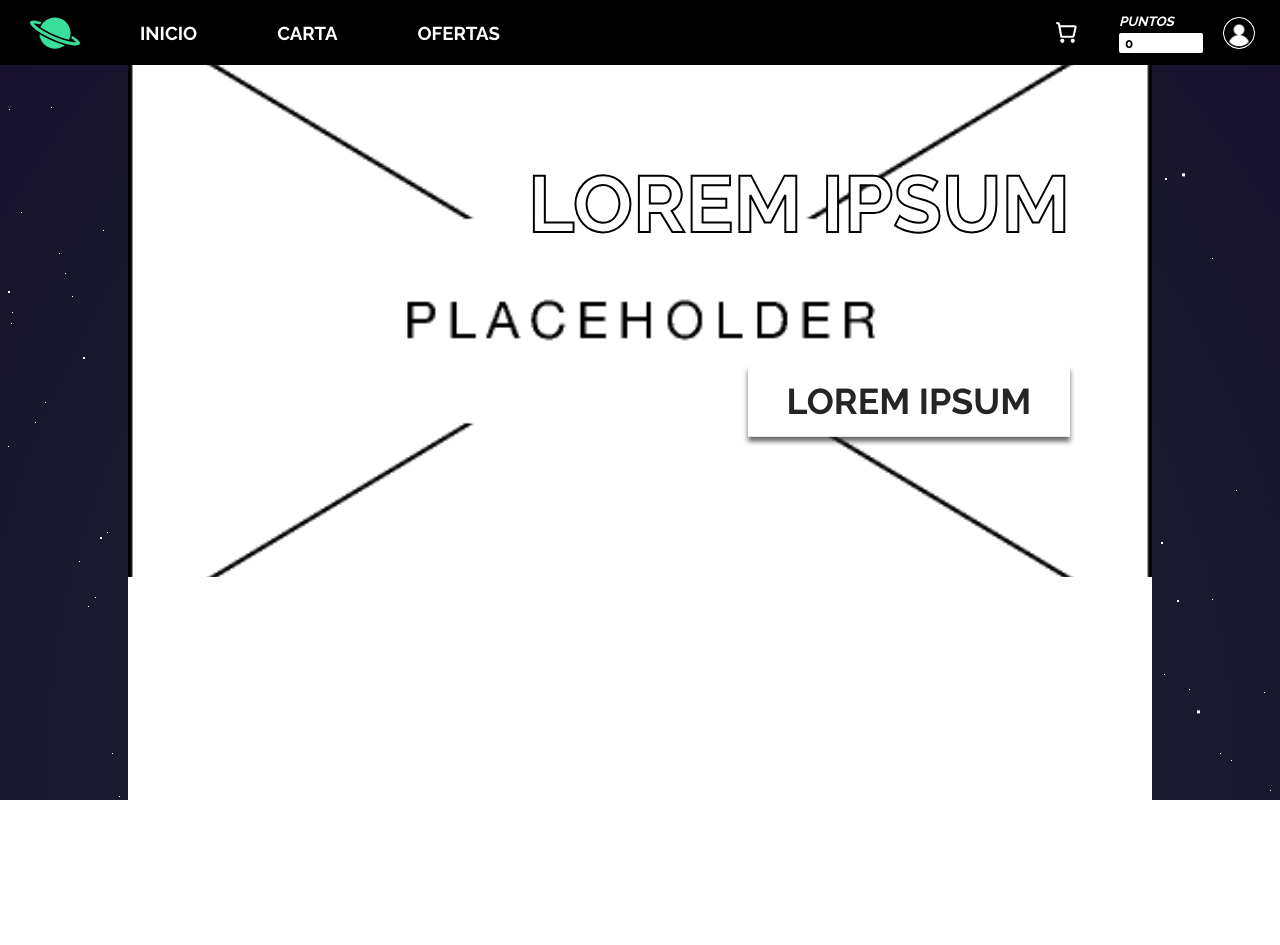
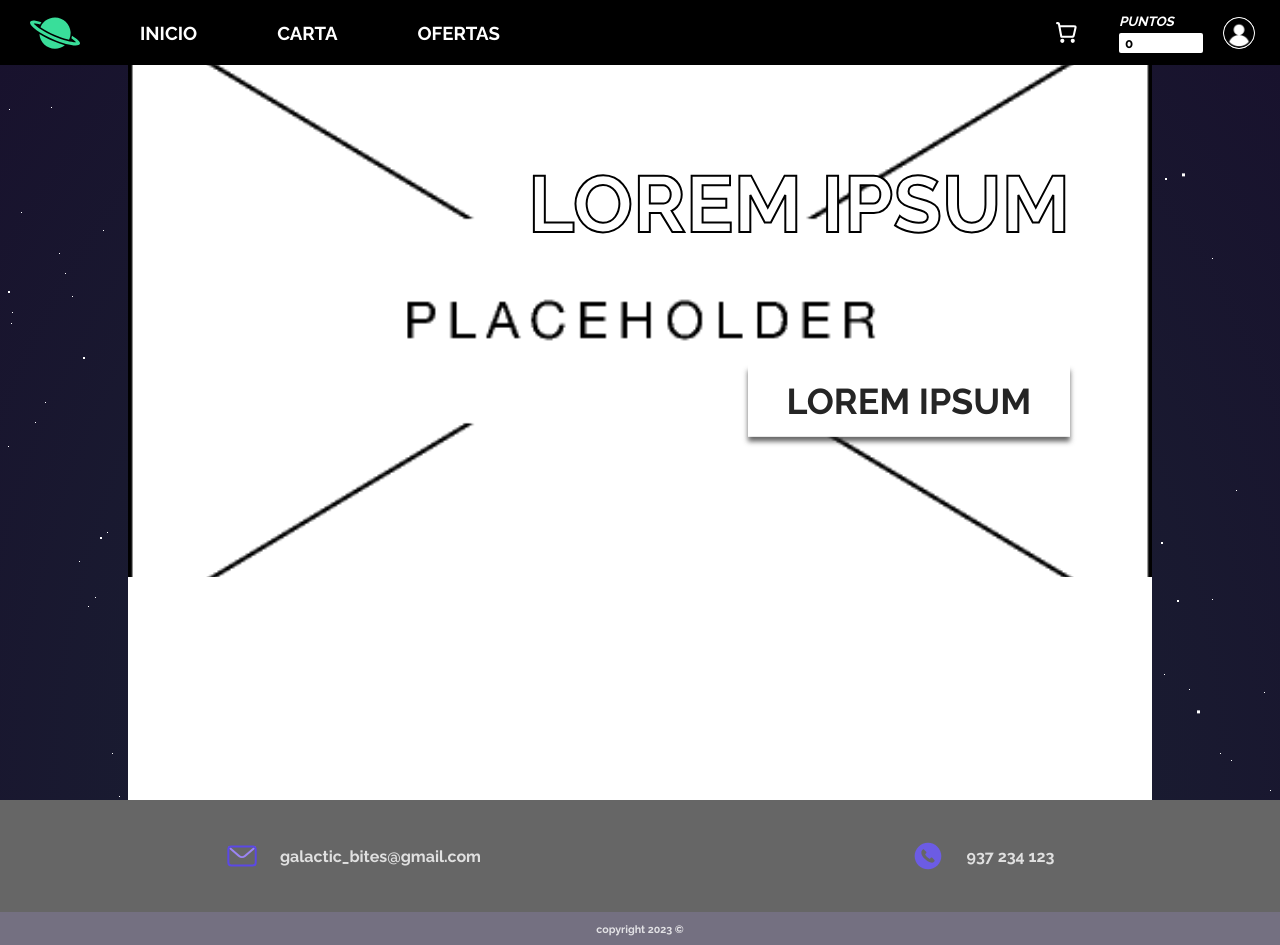
Before and after one commit to saraphi/Angular-Galactic-Bites, an Angular app: page / in a window 1280 px wide. Before the commit the page ends 800 px from the top, so only its background shows below. Built offline with nearby package versions, Linux system fonts and the light colour scheme.

Commit message:
Footer done

```diff
--- a/src/app/components/footer/footer.component.html
+++ b/src/app/components/footer/footer.component.html
@@ -1,28 +1,15 @@
 <div class="page-footer">
   <div class="info">
-    <div class="item-info">
-      <h3>Lorem Ipsum</h3>
-      <div class="info-text">
-        <p>Lorem Ipsum</p>
-        <p>Lorem Ipsum</p>
-      </div>
+    <div class="item">
+      <img src="../../../assets/icons/email.svg">
+      <label>galactic_bites@gmail.com</label>
     </div>
-    <div class="item-info">
-      <h3>Lorem Ipsum</h3>
-      <div class="info-text">
-        <p>Lorem Ipsum</p>
-        <p>Lorem Ipsum</p>
-      </div>
-    </div>
-    <div class="item-info">
-      <h3>Lorem Ipsum</h3>
-      <div class="info-text">
-        <p>Lorem Ipsum</p>
-        <p>Lorem Ipsum</p>
-      </div>
+    <div class="item">
+      <img src="../../../assets/icons/phone.svg">
+      <label>937 234 123</label>
     </div>
   </div>
   <div class="copyright">
-    <p>Lorem Ipsum 2023 ©</p>
+    <p>copyright 2023 ©</p>
   </div>
 </div>
--- a/src/app/components/footer/footer.component.scss
+++ b/src/app/components/footer/footer.component.scss
@@ -9,22 +9,44 @@
   margin: 0;
   padding: 0;
 
-  background-color: $black;
+  background-color: transparent;
   color: $white;
   font-weight: bold;
+
   .info {
     display: flex;
     align-items: center;
     justify-content: space-around;
 
-    padding: 10px;
+    padding: 2.5em 10px;
     margin: 0;
+
+    background-color: rgba($black, 0.6);
+
+    .item {
+      display: flex;
+      align-items: center;
+
+      img {
+        width: 2em;
+        height: 2em;
+
+        margin-right: 1.4em;
+      }
+
+      label {
+        font-size: 12pt;
+        color: rgba($white, 0.8);
+      }
+    }
   }
+
   .copyright {
     display: flex;
     justify-content: center;
-    text-transform: uppercase;
-    background-color:$dark-purple;
+    background-color: rgba($dark-purple, 0.6);
+    color: rgba($white, 0.8);
+    font-size: 8pt;
   }
 }
 
--- a/src/app/pages/home/home.component.html
+++ b/src/app/pages/home/home.component.html
@@ -5,3 +5,4 @@
         <app-banner></app-banner>
     </div>
 </main>
+<app-footer></app-footer>
```
Also changed, not shown: src/assets/icons/email.svg (added).
